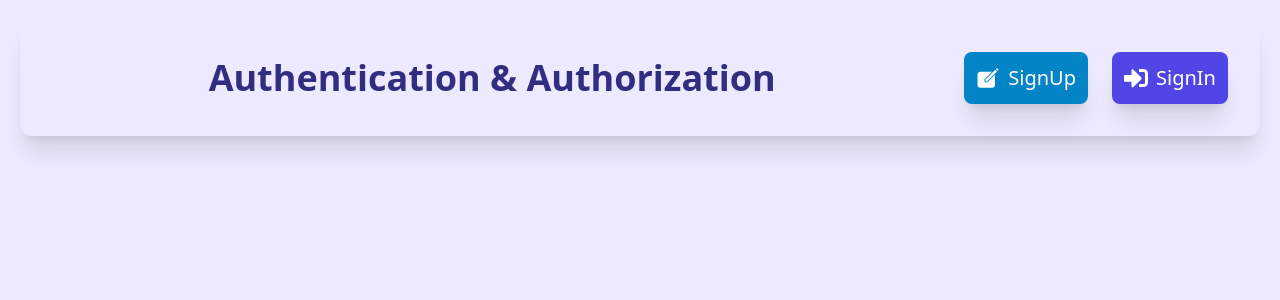
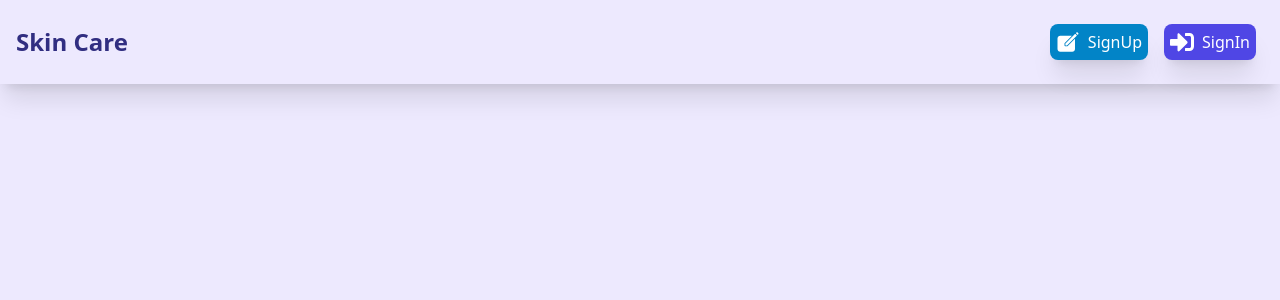
Before and after one commit to hasanashrafi/authentication-next, a Next.js app: page / in a window 1280 px wide. Shown: the top 300 px of the page. Built offline with nearby package versions, Linux system fonts and the light colour scheme.

Commit message:
edit styles

```diff
--- a/pages/index.js
+++ b/pages/index.js
@@ -4,20 +4,20 @@ import { IoIosCreate } from "react-icons/io";
 export default function Home() {
   return (
     <main
-      className={`min-h-screen bg-violet-100 justify-between p-5 `}
+      className={`min-h-screen min-w-screen bg-violet-100  `}
     >
-      <div className="flex shadow-xl rounded-xl p-4 w-full items-center justify-between  ">
-        <h2 className="flex w-fit text-4xl text-indigo-900 text-center mx-auto font-semibold">
-          Authentication & Authorization
+      <div className="flex shadow-xl  p-4  items-center justify-between ">
+        <h2 className="flex w-fit text-wrap text-2xl  text-indigo-900 text-center  font-semibold">
+         Skin Care
         </h2>
 
         <div className="flex items-center">
-          <button className="flex items-center justify-between p-3 m-4 border bg-sky-600 rounded-lg mr-2 text-white  text-xl border-none shadow-xl">
+          <button className="flex items-center justify-between p-1.5 m-2 border bg-sky-600 rounded-lg mr-2 text-white  text-md border-none shadow-xl">
             <IoIosCreate className="text-2xl mr-2" />
             <Link href='/signup'> SignUp</Link>
           </button>
 
-          <button className="flex items-center justify-between p-3 m-4 border bg-indigo-600 rounded-lg text-white  text-xl border-none shadow-xl">
+          <button className="flex items-center justify-between p-1.5 m-2 border bg-indigo-600 rounded-lg text-white  text-md border-none shadow-xl">
             <FaSignInAlt className="text-2xl mr-2" /> <Link href='/signin'> SignIn</Link>
           </button>
         </div>
```
